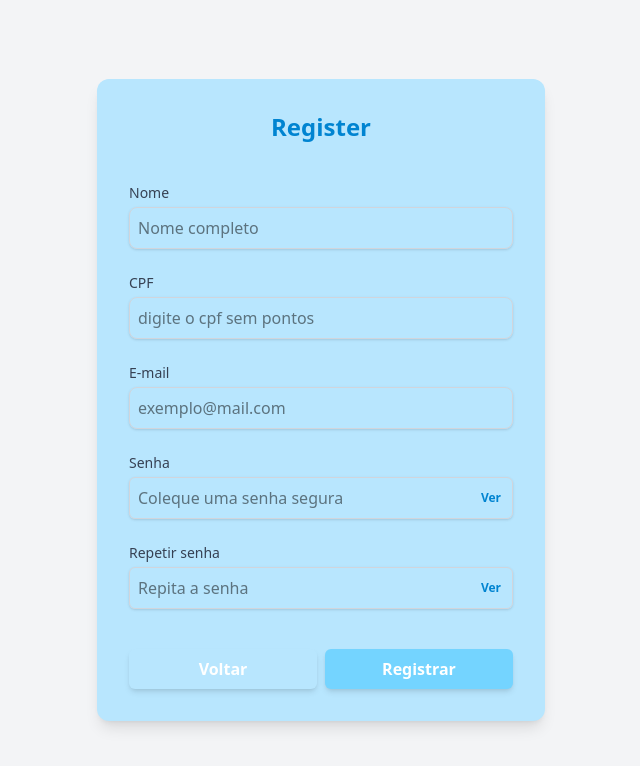
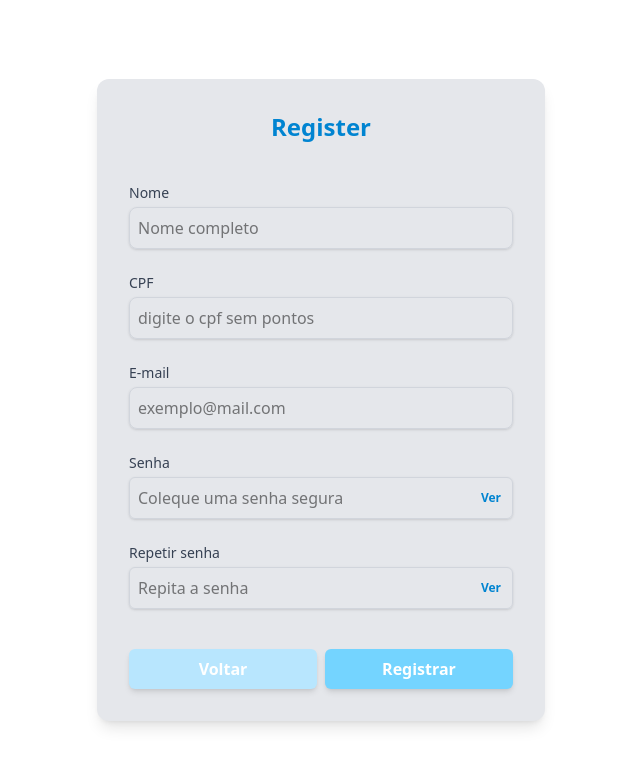
Before and after one commit to RobertdeSMaio/investdash, a React (Vite) app: page /register in a window 1280 px wide. Shown: the top 766 px of the page, without its empty margins (319-959 px from the left). Built offline with nearby package versions, Linux system fonts and the light colour scheme.

Commit message:
Register theme changed

```diff
--- a/src/pages/Register.tsx
+++ b/src/pages/Register.tsx
@@ -94,10 +94,10 @@ export default function Register() {
   });
 
   return (
-    <main className="min-h-screen flex items-center justify-center bg-gray-100 p-4">
+    <main className="min-h-screen flex items-center justify-center bg-white p-4">
       <form
         onSubmit={formik.handleSubmit}
-        className="bg-sky-200 p-8 rounded-xl shadow-lg w-full max-w-md flex flex-col"
+        className="bg-gray-200 p-8 rounded-xl shadow-lg w-full max-w-md flex flex-col"
       >
         <h1 className="text-2xl font-bold text-sky-600 mb-10 text-center">
           Register
```
